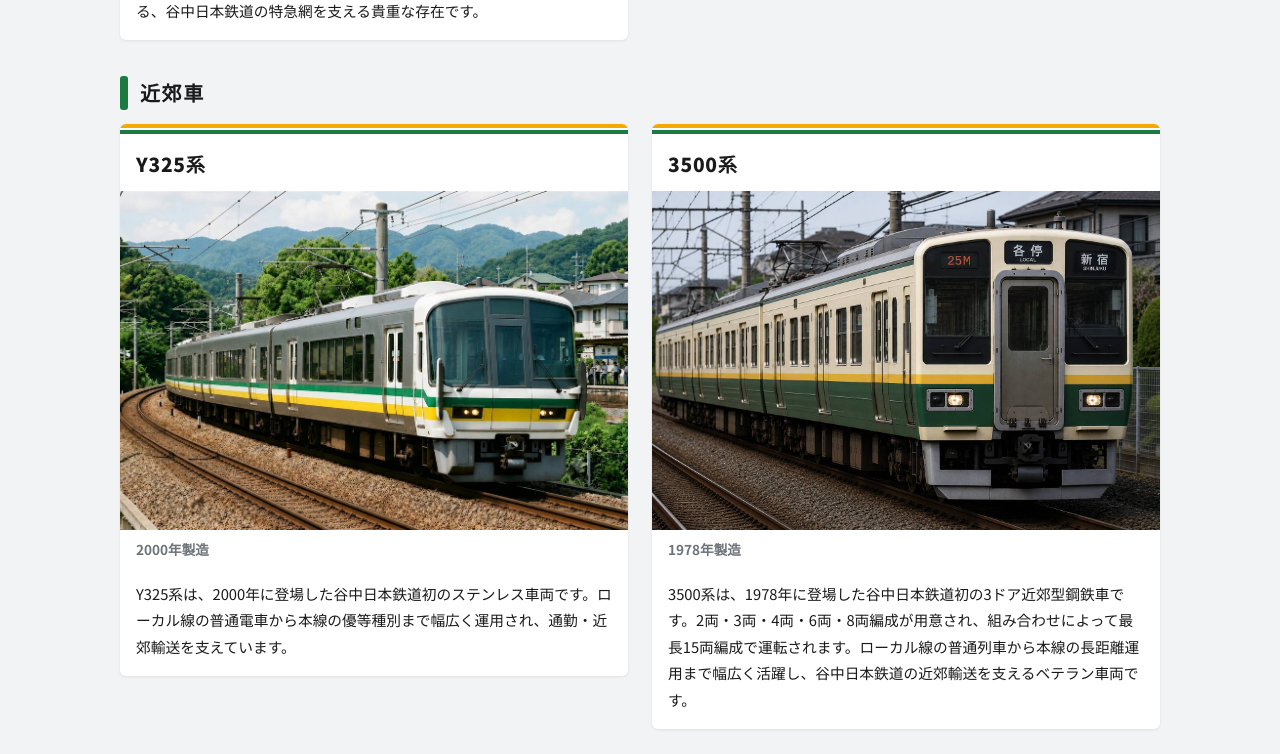
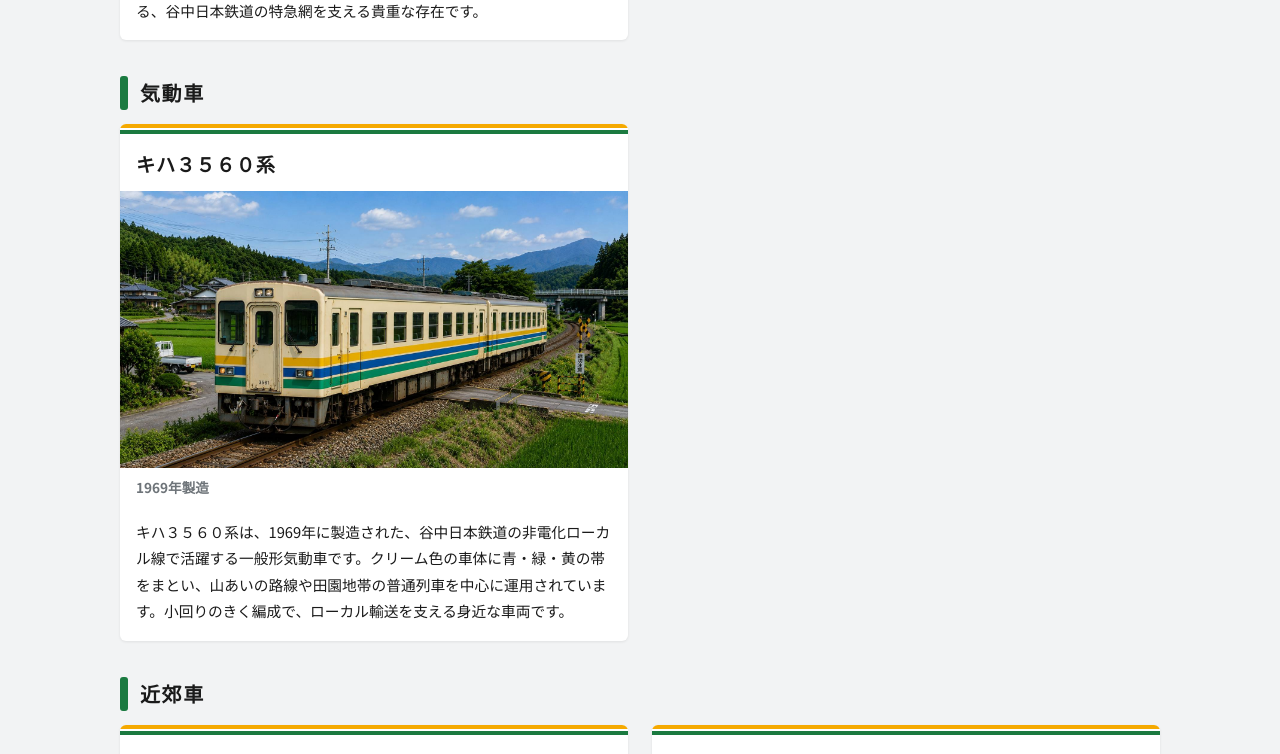
Before and after one commit to yishi34/rail-sign-news, a Next.js app: page /yanaka/trains in a window 1280 px wide. Shown: the part 2180-2934 px from the top of the page. Built offline with nearby package versions, Linux system fonts and the light colour scheme.

Commit message:
Add Yanaka KiHa 3560 series train

```diff
--- a/app/yanaka/trains/page.js
+++ b/app/yanaka/trains/page.js
@@ -8,7 +8,7 @@ export const metadata = {
 };
 
 // 車種カテゴリの表示順。これ以外(未設定)の車両は最後に「その他」でまとめる
-const CATEGORY_ORDER = ["特急車", "気動車特急車", "近郊車", "通勤車"];
+const CATEGORY_ORDER = ["特急車", "気動車特急車", "気動車", "近郊車", "通勤車"];
 
 function TrainCard({ car }) {
   const multi = car.photos.length > 1;
--- a/data/yanaka.json
+++ b/data/yanaka.json
@@ -576,6 +576,14 @@
         ]
       },
       {
+        "name": "キハ３５６０系",
+        "category": "気動車",
+        "description": "キハ３５６０系は、1969年に製造された、谷中日本鉄道の非電化ローカル線で活躍する一般形気動車です。クリーム色の車体に青・緑・黄の帯をまとい、山あいの路線や田園地帯の普通列車を中心に運用されています。小回りのきく編成で、ローカル輸送を支える身近な車両です。",
+        "photos": [
+          { "image": "/yanaka/trains/kiha3560.jpg", "imageAlt": "谷鉄キハ３５６０系 気動車", "built": "1969年製造", "ratio": "1698/926" }
+        ]
+      },
+      {
         "name": "4200系",
         "category": "通勤車",
         "description": "4200系は、京急線・京成線・都営浅草線などへの直通運転に対応するため、1991年に登場した通勤型車両です。高い加速度を生かした鋭い走りと、ひときわ大きなモーター音が特徴で、沿線のファンからは「銀の悪魔」と呼ばれています。銀色の車体ながらステンレス車ではなく鋼鉄車で、直通運用から谷中日本鉄道線内の各駅停車・優等列車まで幅広く活躍しています。",
```
Also changed, not shown: public/yanaka/trains/kiha3560.jpg (added).
